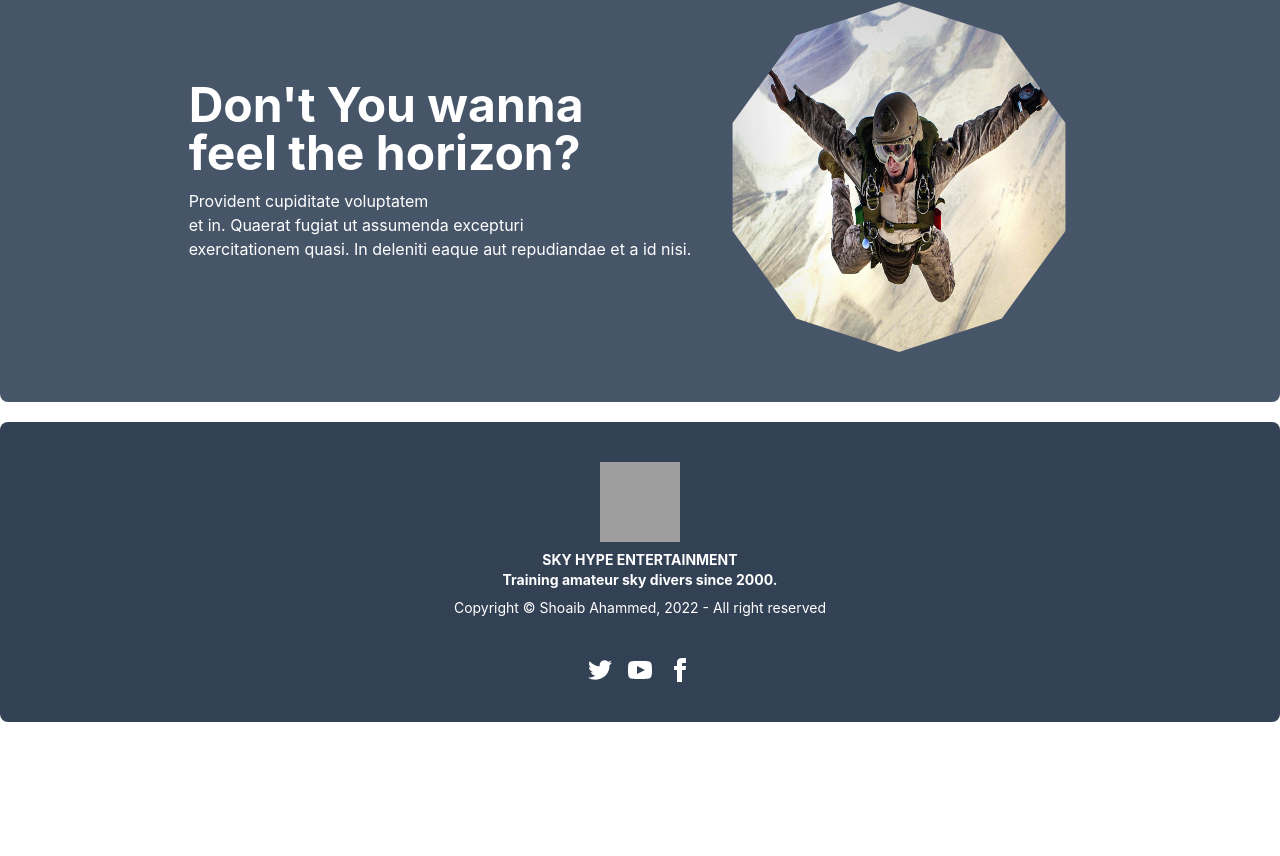
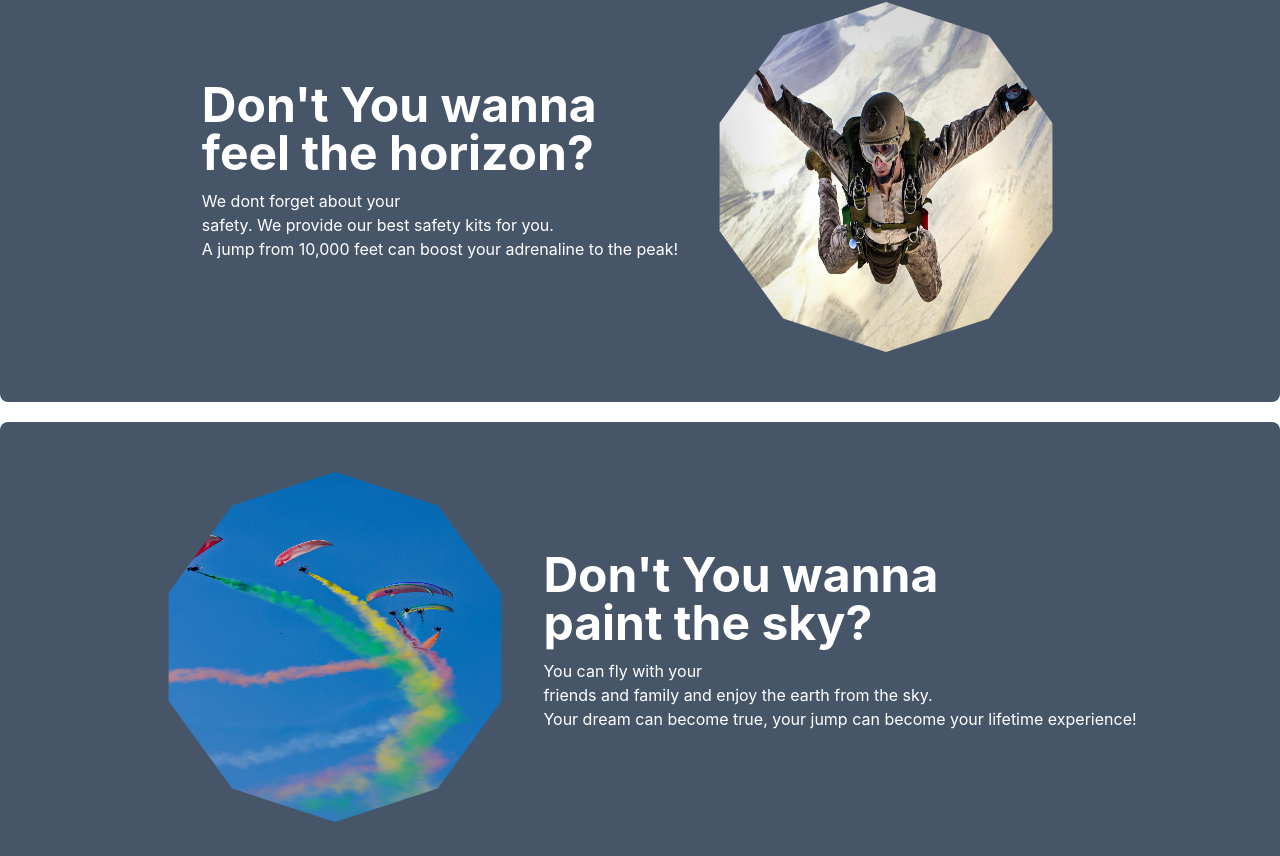
Before and after one commit to Shoaib72/sky-hype-client, a React (Create React App) app: page / in a window 1280 px wide. Shown: the part 684-1540 px from the top of the page. Before the commit the page ends 1406 px from the top, so only its background shows below. Built offline with nearby package versions, Linux system fonts and the light colour scheme; no server answers; grey boxes are pictures that could not be loaded.

Commit message:
homepage-section-two-added

```diff
--- a/src/HomePageSectionOne/HomePageSectionOne.js
+++ b/src/HomePageSectionOne/HomePageSectionOne.js
@@ -9,8 +9,8 @@ const HomePageSectionOne = () => {
                 <div>
                     <h1 className="text-5xl font-bold text-white">Don't You wanna<br />
                         feel the horizon?</h1>
-                    <p className="py-3 text-white">Provident cupiditate voluptatem <br />et in. Quaerat fugiat ut assumenda excepturi<br />
-                        exercitationem quasi. In deleniti eaque aut repudiandae et a id nisi.</p>
+                    <p className="py-3 text-white">We dont forget about your<br />safety. We provide our best safety kits for you.<br />
+                        A jump from 10,000 feet can boost your adrenaline to the peak!</p>
                 </div>
             </div>
         </div>
--- /dev/null
+++ b/src/HomePageSectionTwo/HomePageSectionTwo.js
@@ -0,0 +1,20 @@
+import React from 'react';
+import sectionTwo from './../assets/sectionTwo.jpg'
+
+const HomePageSectionTwo = () => {
+    return (
+        <div className="hero md:h-[450px] bg-slate-600 mb-5 rounded-lg">
+            <div className="hero-content flex-col lg:flex-row">
+                <img src={sectionTwo} className="max-w-sm rounded-lg shadow-2xl mask mask-decagon lg:h-[350px] lg:w-[550px]" alt="" />
+                <div>
+                    <h1 className="text-5xl font-bold text-white">Don't You wanna<br />
+                        paint the sky?</h1>
+                    <p className="py-3 text-white">You can fly with your <br />friends and family and enjoy the earth from the sky.<br />
+                        Your dream can become true, your jump can become your lifetime experience!</p>
+                </div>
+            </div>
+        </div>
+    );
+};
+
+export default HomePageSectionTwo;
--- a/src/Pages/Home/Home.js
+++ b/src/Pages/Home/Home.js
@@ -1,5 +1,6 @@
 import React from 'react';
 import HomePageSectionOne from '../../HomePageSectionOne/HomePageSectionOne';
+import HomePageSectionTwo from '../../HomePageSectionTwo/HomePageSectionTwo';
 import Banner from './Banner/Banner';
 
 
@@ -9,6 +10,7 @@ const Home = () => {
         <div>
             <Banner></Banner>
             <HomePageSectionOne></HomePageSectionOne>
+            <HomePageSectionTwo></HomePageSectionTwo>
         </div>
     );
 };
```
